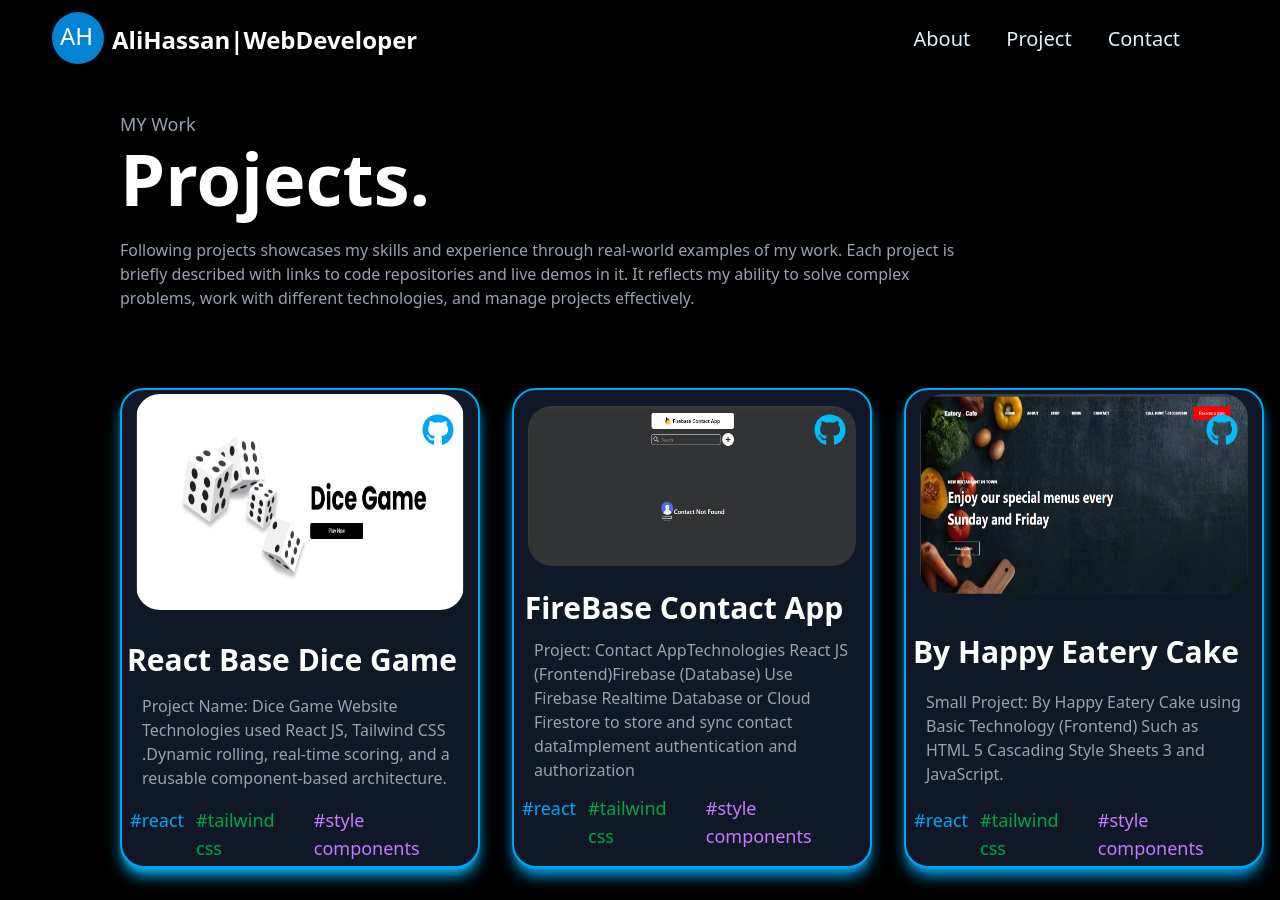
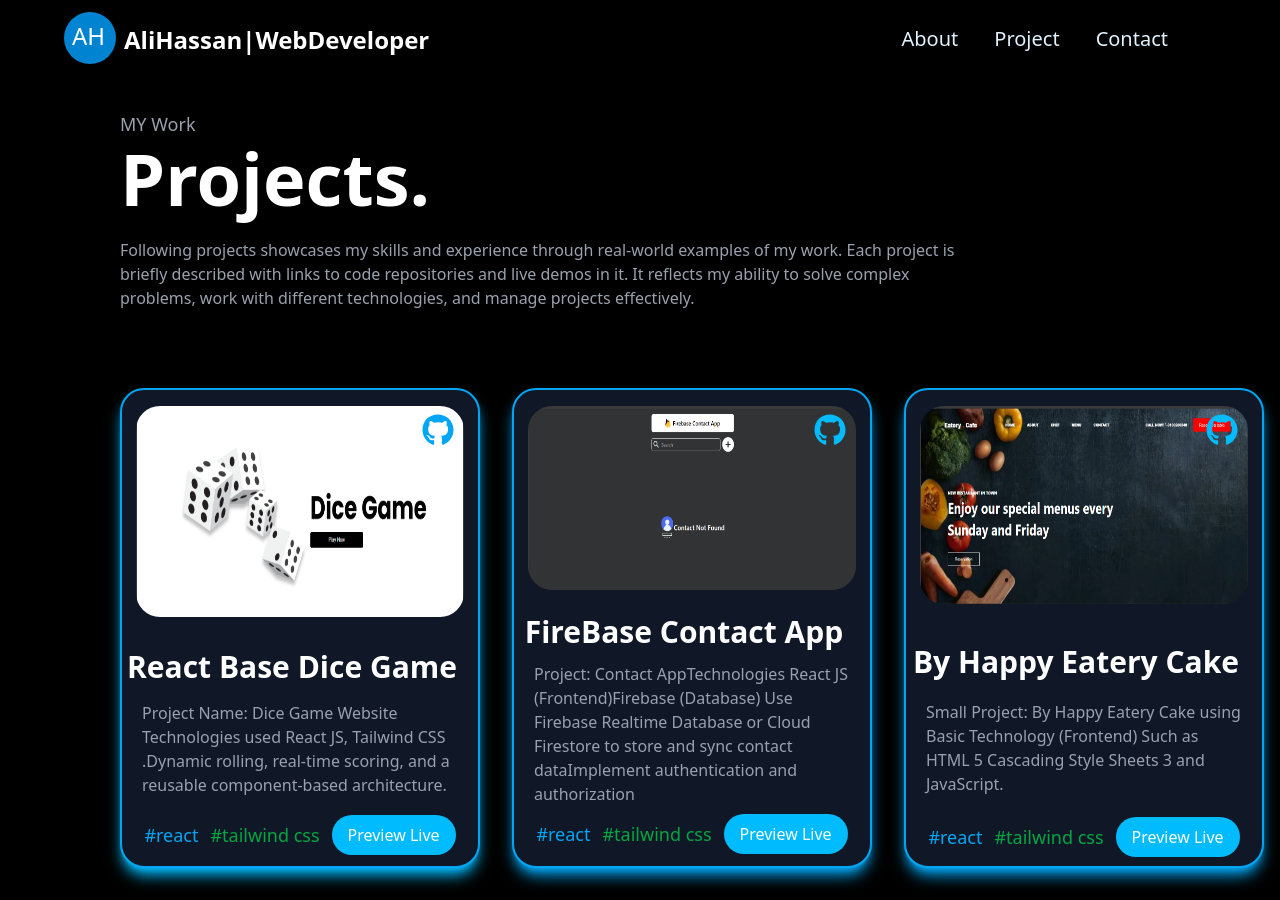
Before and after one commit to alihassan4774/Portfolio-website, a React (Vite) app: page /experience in a window 1280 px wide. Built offline with nearby package versions, Linux system fonts and the light colour scheme.

Commit message:
first portfolio website

```diff
--- a/src/components/About.jsx
+++ b/src/components/About.jsx
@@ -57,7 +57,7 @@ const About = () => {
               variants={SlideUp(0.6)}
               initial="hidden"
               whileInView="visible"
-              className=" w-85 lg:w-250 h-100 lg:h-50 py-5 px-3 lg:mt-5 lg:ml-30 grid  grid-cols-3 lg:grid-cols-7 gap-4 lg:gap-5 "
+              className=" w-85 lg:w-250 h-100 lg:h-40 py-5 px-3 lg:mt-5 lg:ml-30 grid  grid-cols-3 lg:grid-cols-7 gap-4 lg:gap-5 "
             >
               <div>
                 <img
--- /dev/null
+++ b/src/components/Button.jsx
@@ -0,0 +1,11 @@
+import React from 'react'
+
+const Button = () => {
+  return (
+    <div>
+        <button className='h-8 w-30  bg-sky-400 text-white text-[16px] rounded-4xl  px-5 py-5'>Preview Live</button>
+    </div>
+  )
+}
+
+export default Button
--- a/src/components/Experience.jsx
+++ b/src/components/Experience.jsx
@@ -1,6 +1,7 @@
 import { FaGithub } from "react-icons/fa";
 import { motion } from "framer-motion";
 import { SlideLeft, SlideRight, SlideUp } from "./Animation";
+import Button from "./Button";
 
 const Experience = () => {
   return (
@@ -41,23 +42,36 @@ const Experience = () => {
           variants={SlideRight(0.6)}
           initial="hidden"
           animate="visible"
-          className="bg-gray-900 relative pt-4 pb-4 lg:pb-1 lg:pt-1 border-2 shadow-lg shadow-sky-400 mb-20  hover:shadow-xl hover:shadow-sky-500
+          className="bg-gray-900 relative pt-4 pb-4 lg:pb-2 lg:pt-4 border-2 shadow-lg shadow-sky-400 mb-20  hover:shadow-xl hover:shadow-sky-500
          transition-all duration-500 hover:-translate-y-6 border-sky-500 lg:h-120 h-110 w-83 lg:w-90 rounded-3xl mr-7 lg:mr-0 gap-4 flex justify-center items-center flex-col "
         >
-          <img className="h-56 w-77 lg:w-82 rounded-3xl mt-" src="dice.png" alt="" />
+          <img
+            className="h-56 w-77 lg:w-82 rounded-3xl mt-"
+            src="dice.png"
+            alt=""
+          />
           <a href="https://github.com/alihassan4774/Dices-Game">
             <FaGithub className=" absolute top-6 right-5 text-sky-500  h-8 w-10 z-50" />
           </a>
-          <h1 className="lg:text-3xl text-[27px] font-bold pr-4"> React Base Dice Game</h1>
+          <h1 className="lg:text-3xl text-[27px] font-bold pr-4">
+            {" "}
+            React Base Dice Game
+          </h1>
           <p className="text-md font-medium text-gray-400 px-4 lg:px-5">
             Project Name: Dice Game Website Technologies used React JS, Tailwind
             CSS .Dynamic rolling, real-time scoring, and a reusable
             component-based architecture.
           </p>
-          <div className="text-md   px-2 flex gap-3 ">
+          <div className="text-md font-medium   px-2 flex h-12  items-center gap-3 ">
             <span className="text-sky-500 text-md lg:text-lg">#react</span>
-            <span className="text-green-600 text-md lg:text-lg">#tailwind css</span>
-            <span className="text-purple-400 text-md lg:text-lg">#style components</span>
+            <span className="text-green-600 text-md lg:text-lg">
+              #tailwind css
+            </span>
+            <a href="https://my-dice-game4774.netlify.app/">
+              <button className=" cursor-pointer bg-sky-400 text-white text-[16px] rounded-4xl  px-4 py-2">
+                Preview Live
+              </button>
+            </a>
           </div>
         </motion.div>
         <motion.div
@@ -68,45 +82,72 @@ const Experience = () => {
            items-center flex-col   mr-7 border-2  lg:mr-0 shadow-lg shadow-sky-500 hover:shadow-xl hover:shadow-sky-500  transition-all
            duration-500 hover:-translate-y-6 border-sky-500"
         >
-          <img className="h-72  w-76 lg:w-82 rounded-3xl " src="contact.png" alt="" />
+          <img
+            className="h-72  w-76 lg:w-82 rounded-3xl "
+            src="contact.png"
+            alt=""
+          />
           <a href="https://github.com/alihassan4774/Firebase-Contact-App">
             <FaGithub className=" absolute top-6 right-5 text-sky-400  h-8 w-10 z-50" />
           </a>
-          <h1 className="text-[27px]  lg:text-3xl font-bold pr-4"> FireBase Contact App</h1>
+          <h1 className="text-[27px]  lg:text-3xl font-bold pr-4">
+            {" "}
+            FireBase Contact App
+          </h1>
           <p className="text-md font-medium text-gray-400  px-5 lg:px-5">
             Project: Contact AppTechnologies React JS (Frontend)Firebase
             (Database) Use Firebase Realtime Database or Cloud Firestore to
             store and sync contact dataImplement authentication and
             authorization
           </p>
-          <div className="text-md font-medium  px-2 pb-2 lg:pb-4 flex gap-3">
+          <div className="text-md font-medium  px-2 h-12  items-center lg:pb-4 flex gap-3">
             <span className="text-sky-500  text-md lg:text-lg">#react</span>
-            <span className="text-green-600 text-md lg:text-lg">#tailwind css</span>
-            <span className="text-purple-400 text-md lg:text-lg">#style components</span>
+            <span className="text-green-600 text-md lg:text-lg">
+              #tailwind css
+            </span>
+            {/* <span className="text-purple-400 text-md lg:text-lg">#style components</span> */}
+            <a href="https://firebase-contact-app4774.netlify.app/">
+              <button className="cursor-pointer bg-sky-400 text-white text-[16px] rounded-4xl  px-4 py-2">
+                Preview Live
+              </button>
+            </a>
           </div>
         </motion.div>
         <motion.div
           variants={SlideLeft(0.6)}
           initial="hidden"
           animate="visible"
-          className="bg-gray-900 relative mt-5 lg:mt-0 pt-4 pb-4 lg:pb-1 lg:pt-1 lg:h-120 h-110 w-84  lg:w-90
+          className="bg-gray-900 relative mt-5 lg:mt-0 pt-4 pb-4 lg:pb-2 lg:pt-4 lg:h-120 h-110 w-84  lg:w-90
           rounded-3xl  mb-20 gap-3 lg:gap-5 flex justify-center items-center flex-col border-2 shadow-lg
            shadow-sky-500   hover:shadow-xl hover:shadow-sky-400  transition-all duration-500
            hover:-translate-y-6 border-sky-500 mr-7 lg:mr-0"
         >
-          <img className="h-56  w-76 lg:w-82  rounded-3xl " src="eatry.png" alt="" />
+          <img
+            className="h-56  w-76 lg:w-82  rounded-3xl "
+            src="eatry.png"
+            alt=""
+          />
           <a href="https://github.com/alihassan4774/Dices-Game">
             <FaGithub className=" absolute top-6 right-5 text-sky-400  h-8 w-10 z-50" />
           </a>
-          <h1 className="text-[27px]  lg:text-3xl font-bold pr-4"> By Happy Eatery Cake</h1>
+          <h1 className="text-[27px]  lg:text-3xl font-bold pr-4">
+            {" "}
+            By Happy Eatery Cake
+          </h1>
           <p className="text-md font-medium text-gray-400 px-5">
-            Small Project: By Happy Eatery Cake using Basic Technology (Frontend) Such as HTML 5
-             Cascading Style Sheets 3 and JavaScript.
+            Small Project: By Happy Eatery Cake using Basic Technology
+            (Frontend) Such as HTML 5 Cascading Style Sheets 3 and JavaScript.
           </p>
-          <div className="text-md font-medium  px-2 flex gap-3">
+          <div className="text-md font-medium  h-12  items-center  px-2 flex gap-3">
             <span className="text-sky-500   text-md lg:text-lg">#react</span>
-            <span className="text-green-600 text-md lg:text-lg">#tailwind css</span>
-            <span className="text-purple-400  text-md lg:text-lg">#style components</span>
+            <span className="text-green-600 text-md lg:text-lg">
+              #tailwind css
+            </span>
+            <a href="https://eatery-cake4774.netlify.app/">
+              <button className="cursor-pointer bg-sky-400 text-white text-[16px] rounded-4xl  px-4 py-2">
+                Preview Live
+              </button>
+            </a>
           </div>
         </motion.div>
       </div>
--- a/src/components/Navigation.jsx
+++ b/src/components/Navigation.jsx
@@ -21,7 +21,7 @@ function Navigation() {
       <section
 
       >
-        <div className="  h-14 w-full flex justify-between items-center py-10  px-7 fixed top-0   bg-black shadow-md z-50 ">
+        <div className="  h-14 w-full flex justify-between items-center py-10  px-10 fixed top-0   bg-black shadow-md z-50 ">
           {/* Logo Section */}
           <div className=" hidden md:flex">
             <Link to="/"   onClick={handleHomeClick} className={ activeLink === "" ? "" : ""}>
@@ -84,22 +84,23 @@ function Navigation() {
           </div>
 
           {/* Mobile hamburgrm section */}
-          <div className="md:hidden sm:hidden " onClick={() => setOpen(!open)}>
-            <div className="flex  gap-31">
+          <div className="md:hidden sm:hidden ">
+            <div className="flex  gap-17">
               <Link to="/">
                 <div className="flex  justify-evenly">
-                  <h1 className="h-13 w-13 font- bg-sky-600 rounded-full pl-2 pt-2 font- text-2xl mt-2 mr-1  ">
+                  <h1 className="h-13 w-13 font- bg-sky-600 rounded-full pl-2 pt-2  text-2xl mt-2 mr-1  ">
                     AH
                   </h1>
                   <h1 className=" my-5  mx- text-xl font-bold">Ali Hassan</h1>
                 </div>
               </Link>
-              <HiMenuAlt3 className="text-4xl mt-4" />
+              <HiMenuAlt3 className="text-4xl mt-4"  onClick={() => setOpen(!open)} />
             </div>
           </div>
 
           {/*Mobile sidebar section */}
-          <Responsive open={open} />
+        <Responsive open={open} setOpen={setOpen} />
+
         </div>
       </section>
     </>
--- a/src/components/Responsive.jsx
+++ b/src/components/Responsive.jsx
@@ -1,11 +1,13 @@
 import { motion, AnimatePresence } from "framer-motion";
-import React from "react";
 import { Link } from "react-router-dom";
 
-const Responsive = ({ open }) => {
+const Responsive = ({ open, setOpen }) => {
+  const handleLinkClick = () => {
+    setOpen(false);
+  };
   return (
     <AnimatePresence mode="wait">
-      {open &&  (
+      {open && (
         <motion.div
           initial={{ opacity: 0, y: -100 }}
           animate={{ opacity: 1, y: 0 }}
@@ -13,12 +15,17 @@ const Responsive = ({ open }) => {
           transition={{ duration: 0.3 }}
           className="absolute top-20 right-0 w-40 h-screen z-70"
         >
-          <div
-            className="text-xl font-semibold bg-sky-600 text-white rounded-xl  flex flex-col justify-center items-center  mr-3  py-3">
+          <div className="text-xl font-semibold bg-sky-600 text-white rounded-xl  flex flex-col justify-center items-center  mr-3  py-3">
             <ul className="  ">
-              <li><Link to="/about" >About</Link> </li>
-              <li><Link to="/experience">Projects</Link> </li>
-              <li><Link to="/contactus">Contact us</Link> </li>
+              <li>
+                <Link to="/about"   onClick={handleLinkClick}>About</Link>{" "}
+              </li>
+              <li>
+                <Link to="/experience"  onClick={handleLinkClick}>Projects</Link>{" "}
+              </li>
+              <li>
+                <Link to="/contactus"  onClick={handleLinkClick}>Contact us</Link>{" "}
+              </li>
             </ul>
           </div>
         </motion.div>
```
